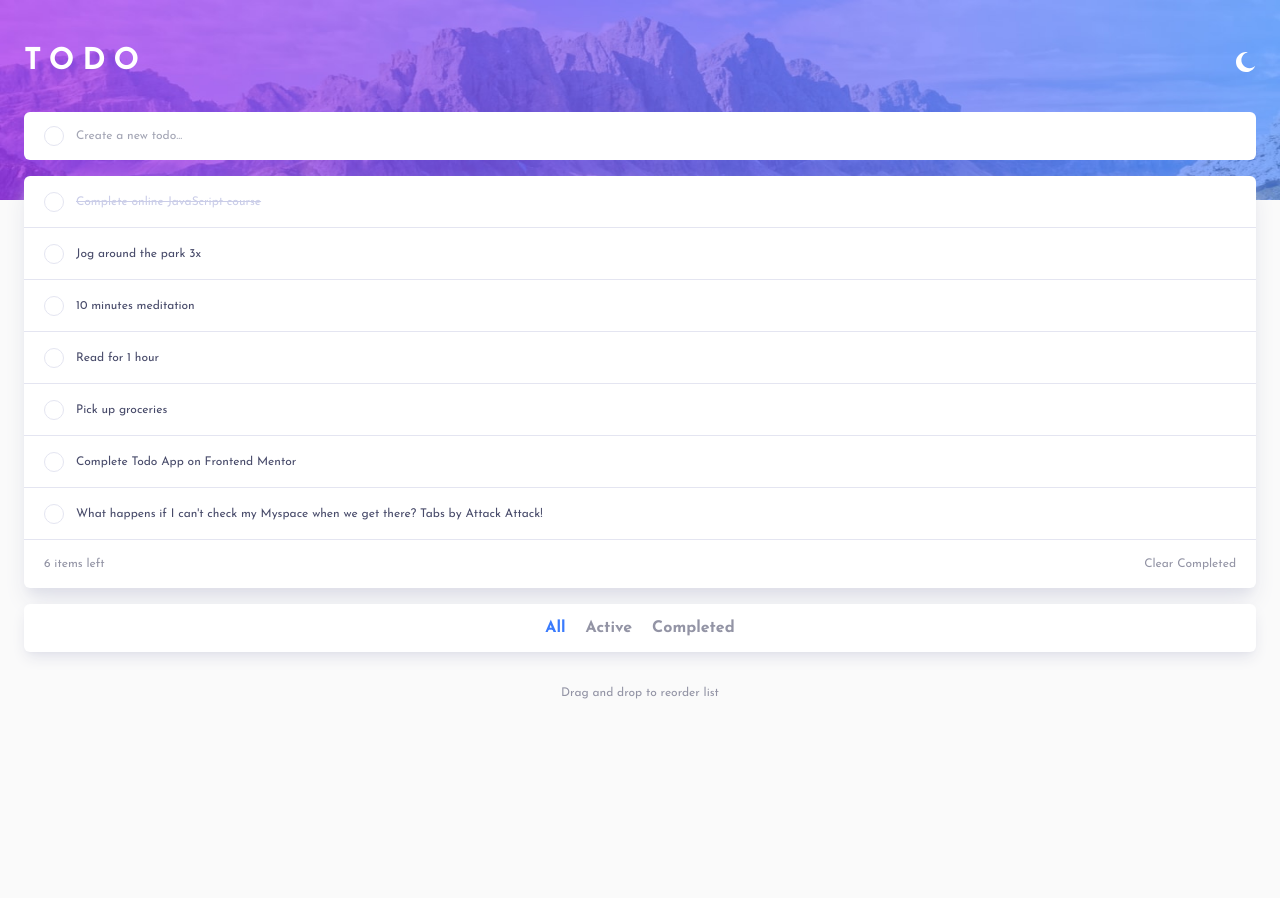
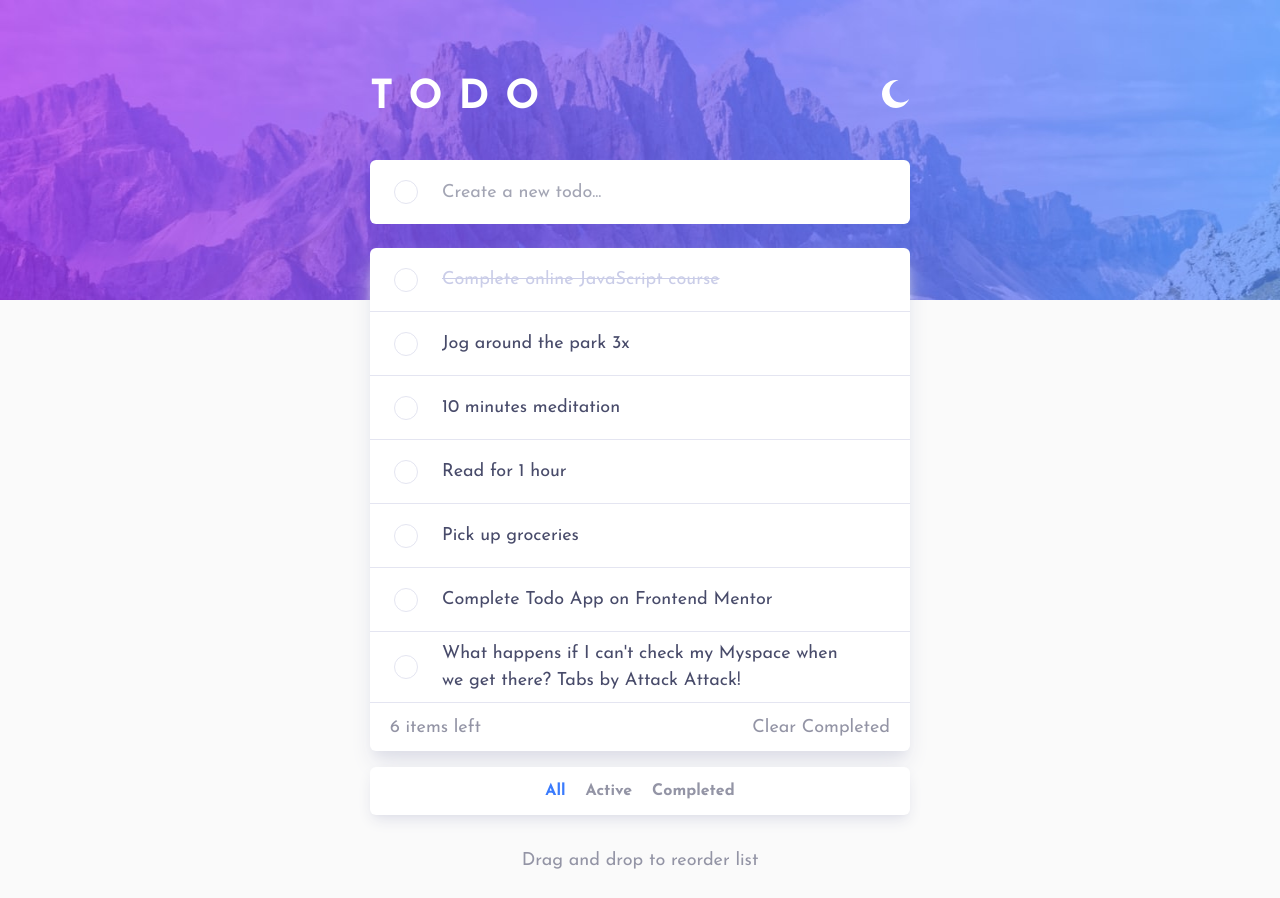
Before and after one commit to jvmdo/animated-todo-app, a React (Vite) app: page / in a window 1280 px wide. Before the commit the page ends 800 px from the top, so only its background shows below. Built offline with nearby package versions, Linux system fonts and the light colour scheme; the HTML template or start-up script is replaced by a standard one.

Commit message:
📱 Desktop layout

```diff
--- a/src/App.tsx
+++ b/src/App.tsx
@@ -42,9 +42,10 @@ function App() {
   };
 
   return (
-    <div className="bg-image bg-no-repeat bg-size-[100%_200px] pt-11 pb-6 px-6">
-      <header className="flex justify-between mb-8">
-        <h1 className="text-3xl font-bold text-white tracking-[0.5rem] uppercase">
+    <div className="bg-image bg-no-repeat bg-size-[100%_200px] pt-11 pb-6 px-6 md:bg-size-[100%_300px] md:pt-16 lg:pt-19">
+      <div className="max-w-135 m-auto">
+        <header className="flex items-baseline justify-between mb-8 md:mb-10">
+          <h1 className="text-3xl font-bold text-white tracking-[0.5rem] uppercase md:text-4xl md:tracking-[0.75rem] lg:text-[40px] lg:tracking-[1rem]">
             Todo
           </h1>
           <ThemeButton />
@@ -65,6 +66,7 @@ function App() {
           </p>
         </main>
       </div>
+    </div>
   );
 }
 
--- a/src/components/icons.tsx
+++ b/src/components/icons.tsx
@@ -1,9 +1,12 @@
-export function MoonIcon({ size = 20 }) {
+import type { ComponentProps } from "react";
+
+type IconProps = ComponentProps<"svg">;
+
+export function MoonIcon(props: IconProps) {
   return (
     <svg
+      {...props}
       xmlns="http://www.w3.org/2000/svg"
-      width={size}
-      height={size}
       viewBox="0 0 26 26"
       fill="currentColor"
     >
@@ -15,12 +18,11 @@ export function MoonIcon({ size = 20 }) {
   );
 }
 
-export function SunIcon({ size = 20 }) {
+export function SunIcon(props: IconProps) {
   return (
     <svg
+      {...props}
       xmlns="http://www.w3.org/2000/svg"
-      width={size}
-      height={size}
       viewBox="0 0 26 26"
       fill="currentColor"
     >
@@ -32,12 +34,11 @@ export function SunIcon({ size = 20 }) {
   );
 }
 
-export function CrossIcon({ size = 12 }) {
+export function CrossIcon(props: IconProps) {
   return (
     <svg
+      {...props}
       xmlns="http://www.w3.org/2000/svg"
-      width={size}
-      height={size}
       viewBox="0 0 18 18"
       fill="currentColor"
     >
@@ -49,19 +50,12 @@ export function CrossIcon({ size = 12 }) {
   );
 }
 
-export function CheckIcon({ className = "", size = 10, color = "#fff" }) {
+export function CheckIcon(props: IconProps) {
   return (
-    <svg
-      xmlns="http://www.w3.org/2000/svg"
-      width={size}
-      height={size}
-      viewBox="0 0 11 9"
-      fill="none"
-      className={className}
-    >
+    <svg {...props} xmlns="http://www.w3.org/2000/svg" viewBox="0 0 11 9">
       <path
         fill="none"
-        stroke={color}
+        stroke="currentColor"
         strokeWidth="2"
         d="M1 4.304L3.696 7l6-6"
       />
--- a/src/components/theme-button.tsx
+++ b/src/components/theme-button.tsx
@@ -11,9 +11,11 @@ function ThemeButton() {
     document.documentElement.classList.toggle("dark");
   };
 
+  const Icon = theme === "light" ? MoonIcon : SunIcon;
+
   return (
     <button className="text-white" onClick={handleThemeChange}>
-      {theme === "light" ? <MoonIcon /> : <SunIcon />}
+      <Icon className="size-5 md:size-6 lg:size-7" />
     </button>
   );
 }
--- a/src/components/todo-input.tsx
+++ b/src/components/todo-input.tsx
@@ -20,7 +20,7 @@ function TodoInput({ onNewTodo }: { onNewTodo: (todo: string) => void }) {
 
   return (
     <Form onSubmit={handleSubmit}>
-      <Field.Root className="relative mb-4">
+      <Field.Root className="relative mb-4 md:mb-5 lg:mb-6">
         <Field.Control
           type="text"
           name="todo"
@@ -28,9 +28,9 @@ function TodoInput({ onNewTodo }: { onNewTodo: (todo: string) => void }) {
           required={true}
           value={value}
           onChange={(e) => setValue(e.currentTarget.value)}
-          className="bg-foreground w-full rounded-md h-12 pl-13 pr-3 py-3 caret-accent in-data-invalid:outline-red-400"
+          className="bg-foreground w-full rounded-md h-12 pl-13 pr-3 py-3 caret-accent in-data-invalid:outline-red-400 md:h-14 lg:h-16 md:pl-16 lg:pl-18"
         />
-        <span className="absolute top-1/2 -translate-y-1/2 left-5 w-5 h-5 border border-border rounded-full" />
+        <span className="absolute top-1/2 -translate-y-1/2 left-5 w-5 h-5 border border-border rounded-full md:w-6 md:h-6 md:left-6" />
       </Field.Root>
     </Form>
   );
--- a/src/components/todo-item.tsx
+++ b/src/components/todo-item.tsx
@@ -18,17 +18,17 @@ function TodoItem({
   return (
     <Field.Root
       name="todo"
-      className="min-h-13 py-1 px-5 border-b border-border flex gap-3 group"
+      className="min-h-13 py-1 px-5 border-b border-border flex gap-3 group md:min-h-15 md:py-2 md:px-6 md:gap-4 lg:min-h-16 lg:gap-6"
     >
       <div className="self-center leading-0 relative group">
         <Field.Control
           type="checkbox"
           checked={completed}
           onChange={() => (completed ? onUncheck(id) : onCheck(id))}
-          className="appearance-none size-5 border border-border rounded-full cursor-pointer peer"
+          className="appearance-none size-5 border border-border rounded-full cursor-pointer peer md:size-6"
         />
-        <span className="grid place-items-center size-5 rounded-full border border-transparent peer-hover:not-peer-checked:checkbox-ring peer-checked:checkbox-gradient absolute inset-0 pointer-events-none">
-          <CheckIcon className="opacity-0 scale-75 transition-opacity group-has-checked:opacity-100 group-has-checked:scale-100" />
+        <span className="grid place-items-center size-5 rounded-full border border-transparent peer-hover:not-peer-checked:checkbox-ring peer-checked:checkbox-gradient absolute inset-0 pointer-events-none md:size-6">
+          <CheckIcon className="text-white size-2.5 opacity-0 scale-75 transition-opacity group-has-checked:opacity-100 group-has-checked:scale-100 md:size-3 lg:size-3.5" />
         </span>
       </div>
       <Field.Label className="flex-1 flex items-center cursor-pointer group-has-checked:line-through group-has-checked:text-muted">
@@ -39,7 +39,7 @@ function TodoItem({
         className="self-center hover:text-red-400 invisible group-hover:visible group-focus-within:visible"
         onClick={() => onDelete(id)}
       >
-        <CrossIcon />
+        <CrossIcon className="size-3 md:size-4 lg:size-5" />
       </button>
     </Field.Root>
   );
--- a/src/globals.css
+++ b/src/globals.css
@@ -81,10 +81,23 @@
   html {
     background-color: var(--color-background);
     color: var(--color-primary);
+    transition: all 220ms ease;
   }
 
   body {
     font-size: 0.75rem;
+  }
+
+  @media screen and (min-width: 768px) {
+    body {
+      font-size: 1rem;
+    }
+  }
+
+  @media screen and (min-width: 1024px) {
+    body {
+      font-size: 1.125rem;
+    }
   }
 
   button:not(:disabled),
```
Lines whose indentation alone changed are shown as unchanged.
